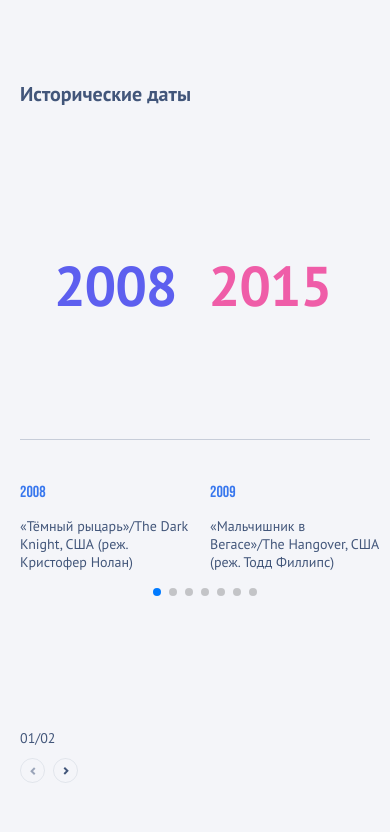
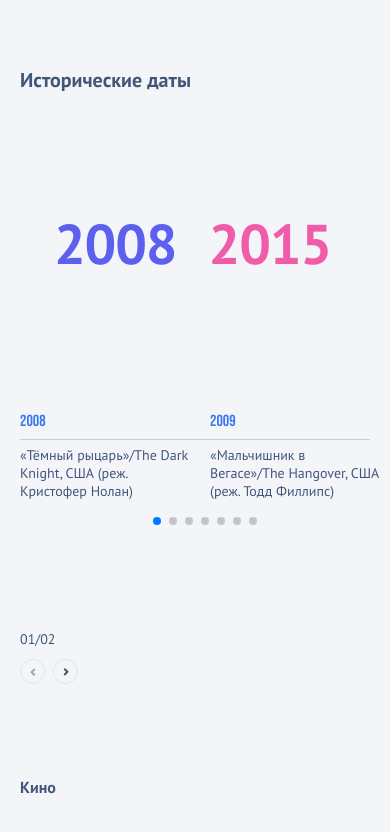
Before and after one commit to M4XPRD/historical-dates, a React (Vite) app: page / in a window 390 px wide. Shown: the top 832 px of the page. Built offline with nearby package versions, Linux system fonts and the light colour scheme.

Commit message:
Mobile Category title added

```diff
--- a/src/components/Content/AppContent/AppContent.tsx
+++ b/src/components/Content/AppContent/AppContent.tsx
@@ -5,6 +5,8 @@ import useSliderLogic from '../../../hooks/useSliderLogic';
 import DatesAndCategories from '../DatesAndCategories/DatesAndCategories';
 import Wrapper from './AppContent.styled';
 import useSliderData from '../../../hooks/useSliderData';
+import useScreenSize from '../../../hooks/useScreenSize';
+import MobileCategoryTitle from '../MobileCategoryTitle/MobileCategoryTitle';
 
 const AppContent = () => {
   const {
@@ -25,6 +27,8 @@ const AppContent = () => {
     endingYear,
   } = useSliderData(currentSlide, currentCategoryID);
 
+  const { screenSize } = useScreenSize();
+
   return (
     <Wrapper>
       <Title />
@@ -34,6 +38,9 @@ const AppContent = () => {
         currentCategoryID={currentCategoryID}
         handleNewCategoryID={handleNewCategoryID}
       />
+      {screenSize.width < 768 && (
+        <MobileCategoryTitle currentCategoryID={currentCategoryID} />
+      )}
       <SliderButtons
         currentSlide={currentSlide}
         handleNextSlide={handleNextSlide}
--- /dev/null
+++ b/src/components/Content/MobileCategoryTitle/MobileCategoryTitle.styled.ts
@@ -0,0 +1,14 @@
+import styled from 'styled-components';
+
+const Div = styled.div`
+font-family: var(--font-family);
+  font-size: var(--fs-xs);
+  font-weight: var(--fw-bold);
+
+  color: var(--colour-main);
+
+  align-self: flex-start;
+  padding-left: 20px;
+`;
+
+export default Div;
--- /dev/null
+++ b/src/components/Content/MobileCategoryTitle/MobileCategoryTitle.tsx
@@ -0,0 +1,9 @@
+import { MobileCategoryTitleProps } from '../../../types/sliderTypes';
+import { categoriesNameMapping } from '../../../utils/slidersData';
+import Div from './MobileCategoryTitle.styled';
+
+const MobileCategoryTitle = ({ currentCategoryID }: MobileCategoryTitleProps) => (
+  <Div>{categoriesNameMapping[currentCategoryID]}</Div>
+);
+
+export default MobileCategoryTitle;
--- a/src/types/sliderTypes.ts
+++ b/src/types/sliderTypes.ts
@@ -29,6 +29,8 @@ export type DatesAndCategoriesProps = {
   handleNewCategoryID: (newCategoryID: number) => void,
 };
 
+export type MobileCategoryTitleProps = Pick<DatesAndCategoriesProps, 'currentCategoryID'>;
+
 export type YearsProps = Pick<DatesAndCategoriesProps, 'startingYear' | 'endingYear'>;
 
 export type CategorySelectionProps = Omit<DatesAndCategoriesProps, 'startingYear' | 'endingYear'>;
```
